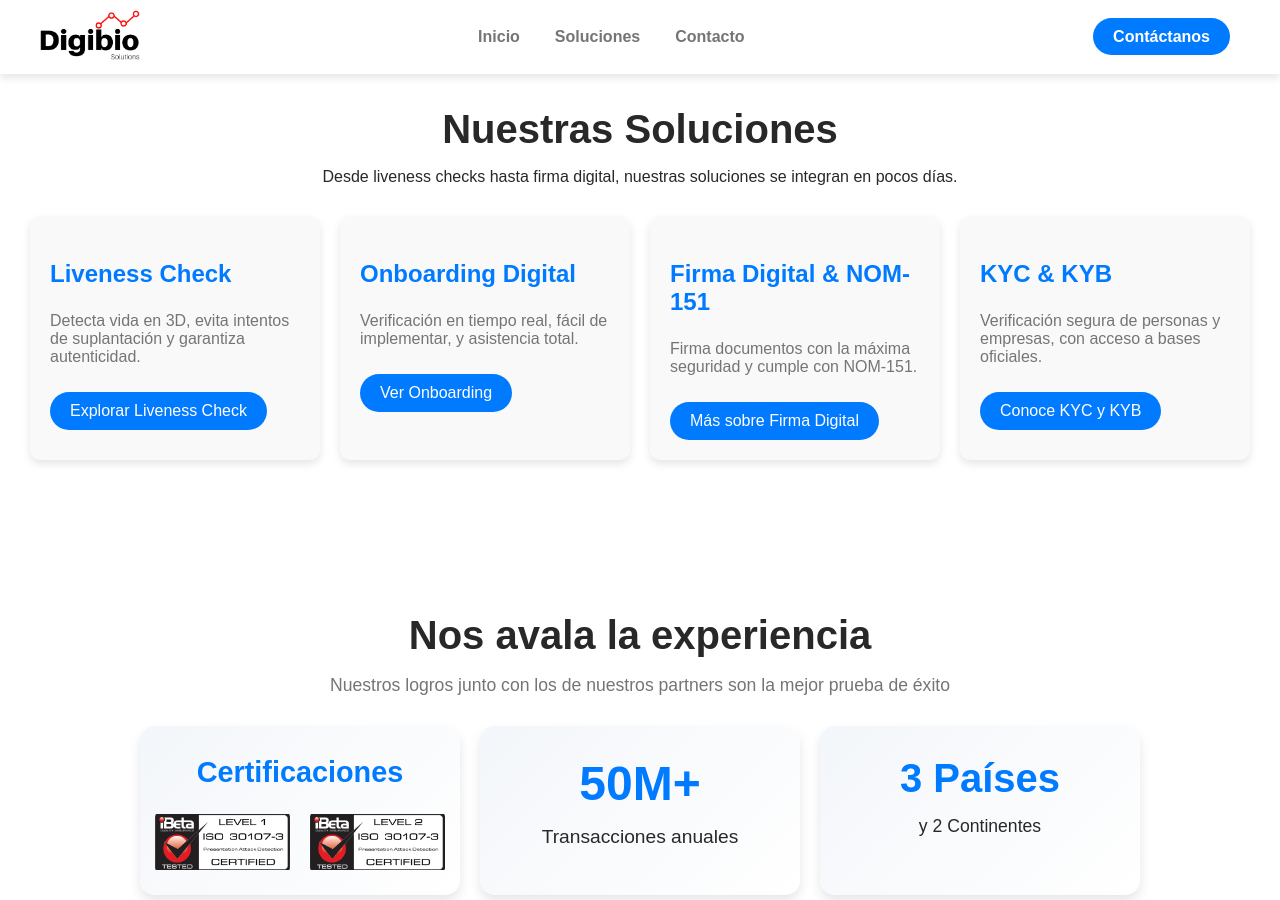
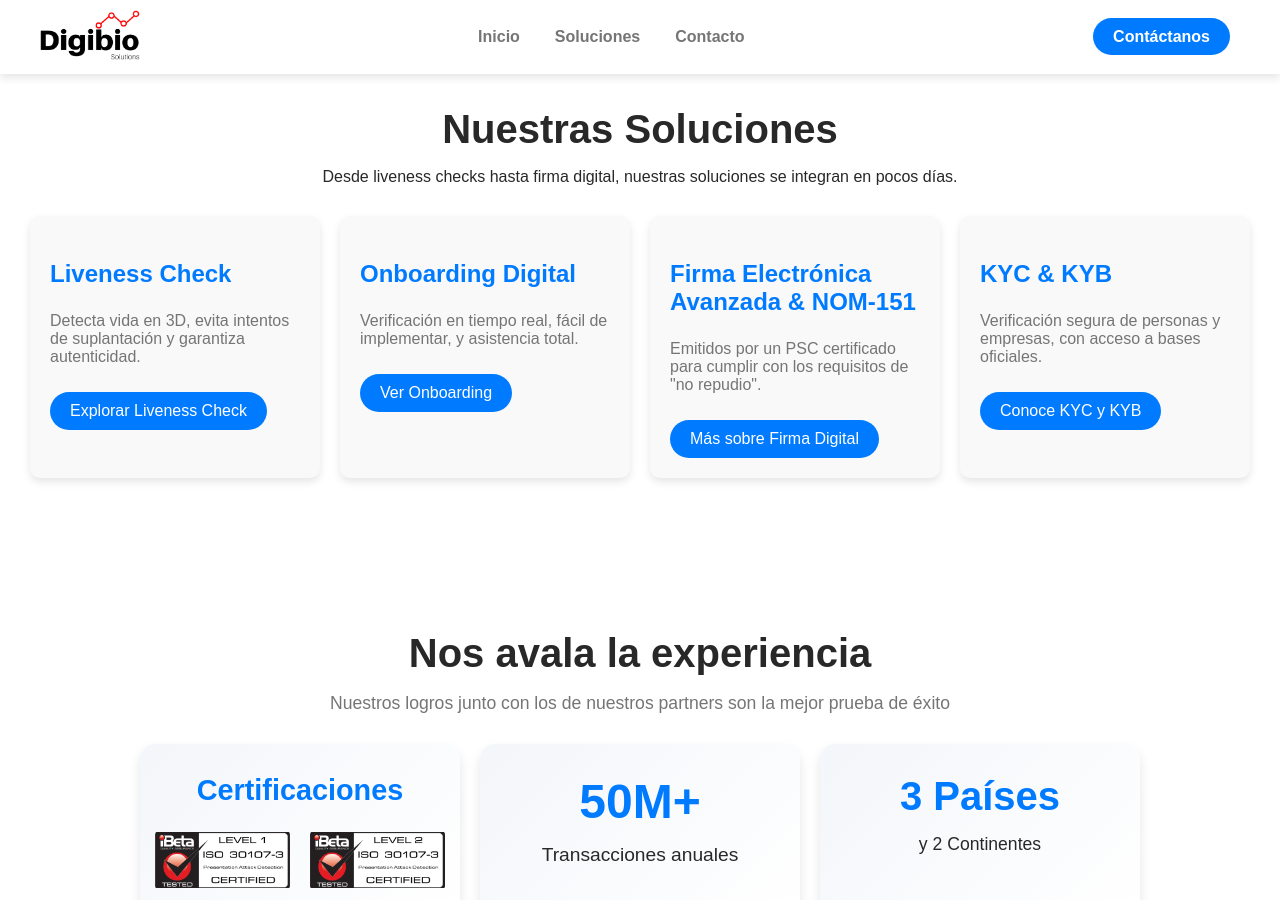
Before and after one commit to Digibiomx/digibiomx.github.io, a Jekyll site: the page built from index.html, in a window 1280 px wide and 900 px high, scrolled down 426 px. Built offline with Jekyll 4.4.1, drawn with Linux system fonts in a browser that asks for light colours.

```diff
--- a/index.html
+++ b/index.html
@@ -25,8 +25,8 @@
             <a href="/soluciones#onboarding-digital" class="button-secondary">Ver Onboarding</a>
         </div>
         <div class="solutions-card">
-            <h3>Firma Digital & NOM-151</h3>
-            <p>Firma documentos con la máxima seguridad y cumple con NOM-151.</p>
+            <h3>Firma Electrónica Avanzada & NOM-151</h3>
+            <p>Emitidos por un PSC certificado para cumplir con los requisitos de "no repudio".</p>
             <a href="/soluciones#firma-digital" class="button-secondary">Más sobre Firma Digital</a>
         </div>
         <div class="solutions-card">
```
